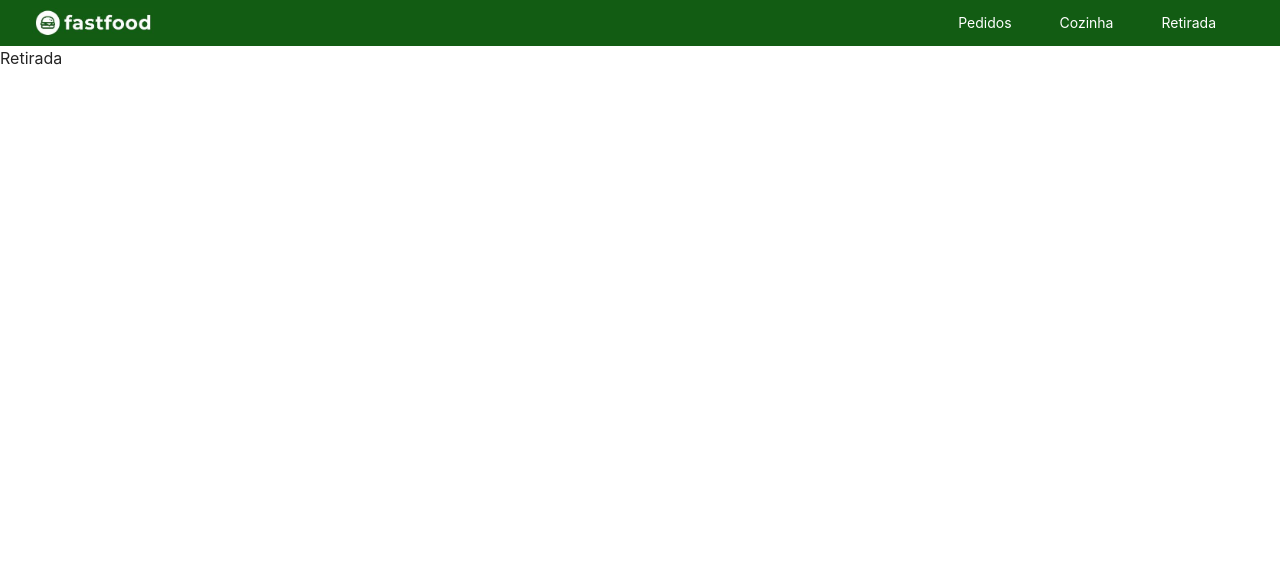
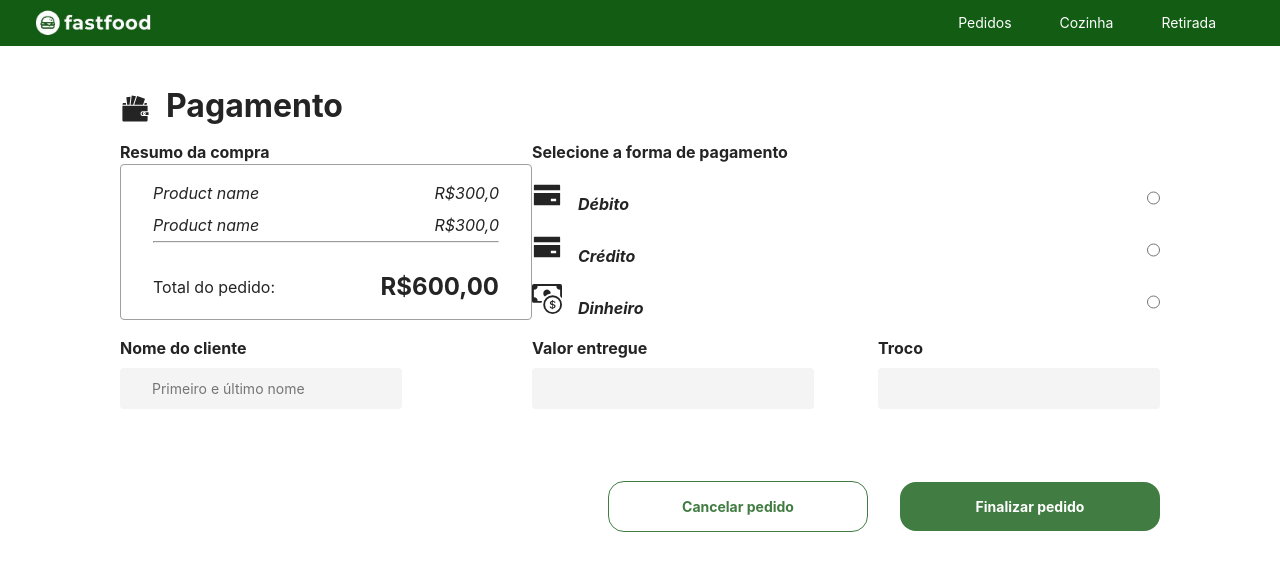
Before and after one commit to andresdslima/devio, a React (Vite) app: page /pagamento in a window 1280 px wide. Shown: the top 570 px of the page. Built offline with nearby package versions, Linux system fonts and the light colour scheme.

Commit message:
feat: payment ui ready

```diff
--- a/package.json
+++ b/package.json
@@ -15,6 +15,7 @@
     "react": "^18.2.0",
     "react-bootstrap": "^2.5.0",
     "react-dom": "^18.2.0",
+    "react-icons": "^4.4.0",
     "react-redux": "^8.0.2",
     "react-router": "^6.3.0",
     "react-router-dom": "^6.3.0",
--- a/src/App.scss
+++ b/src/App.scss
@@ -1,5 +1,4 @@
 :root {
-	max-width: 1440px;
 	font-size: 16px;
 	line-height: 24px;
 	font-weight: 400;
@@ -18,9 +17,14 @@
 	box-sizing: border-box;
 	text-decoration: none;
 	font-family: Inter, Avenir, Helvetica, Arial, sans-serif;
+
+	@media (min-width: 2000px) {
+		font-size: 1.5rem;
+	}
 }
 
 body {
 	min-height: 100vh;
-	min-width: 325px;
+	min-width: 320px;
+	max-width: 2560px;
 }
--- a/src/components/CardProduct/styled.ts
+++ b/src/components/CardProduct/styled.ts
@@ -30,6 +30,11 @@ export const SCardProduct = styled.div`
 		border: 2px solid #125c13;
 	}
 
+	@media (min-width: 2000px) {
+		width: 400px;
+		height: 500px;
+	}
+
 	@media (max-width: 768px) {
 		filter: grayscale(0%);
 	}
--- /dev/null
+++ b/src/components/Payment/index.tsx
@@ -0,0 +1,126 @@
+import React from 'react';
+import { useNavigate } from 'react-router';
+import { GiWallet } from 'react-icons/gi';
+import { AiFillCreditCard } from 'react-icons/ai';
+import { BsCashCoin } from 'react-icons/bs';
+import * as S from './styled';
+
+export default function PaymentComponent() {
+	const navigate = useNavigate();
+
+	return (
+		<S.SContainer>
+			<div>
+				<GiWallet size={30} />
+				<h1>Pagamento</h1>
+			</div>
+			<S.SPaymentContainer>
+				<div>
+					<h4>Resumo da compra</h4>
+					<S.STotalContainer>
+						{/* {products.length !== 0 &&
+							products.map(product => (
+								<div key={product.id}>
+									<em>{product.name}</em>
+									<em>R${product.price}</em>
+								</div>
+							))} */}
+						<div>
+							<em>Product name</em>
+							<em>R$300,0</em>
+						</div>
+						<div>
+							<em>Product name</em>
+							<em>R$300,0</em>
+						</div>
+						<hr />
+						<br />
+						<div>
+							<span>Total do pedido:</span>
+							<h2>R$600,00</h2>
+						</div>
+					</S.STotalContainer>
+					<h4>Nome do cliente</h4>
+					<S.SInput
+						type="text"
+						name="client"
+						id="client"
+						placeholder="Primeiro e último nome"
+					/>
+				</div>
+				<form>
+					<h4>Selecione a forma de pagamento</h4>
+					<S.SPaymentContainer className="mobile">
+						<div>
+							<AiFillCreditCard size={30} />
+							<label htmlFor="debit">
+								<strong>
+									<em>Débito</em>
+								</strong>
+							</label>
+						</div>
+						<input type="radio" name="payment" id="debit" value="Debito" />
+					</S.SPaymentContainer>
+					<S.SPaymentContainer className="mobile">
+						<div>
+							<AiFillCreditCard size={30} />
+							<label htmlFor="credit">
+								<strong>
+									<em>Crédito</em>
+								</strong>
+							</label>
+						</div>
+						<input type="radio" name="payment" id="credit" value="Credito" />
+					</S.SPaymentContainer>
+					<S.SPaymentContainer className="mobile">
+						<div>
+							<BsCashCoin size={30} />
+							<label htmlFor="cash">
+								<strong>
+									<em>Dinheiro</em>
+								</strong>
+							</label>
+						</div>
+						<input type="radio" name="payment" id="cash" value="Dinheiro" />
+					</S.SPaymentContainer>
+					<S.SChangeContainer>
+						<div>
+							<h4>Valor entregue</h4>
+							<S.SInput type="text" name="valor-entregue" id="valor-entregue" />
+						</div>
+						<div>
+							<h4>Troco</h4>
+							<S.SInput type="text" name="troco" id="troco" />
+						</div>
+					</S.SChangeContainer>
+				</form>
+			</S.SPaymentContainer>
+			<S.SButtonContainer>
+				<S.SButton
+					color="#fff"
+					type="button"
+					onClick={() => {
+						localStorage.setItem('products', '[]');
+						navigate('/');
+					}}
+				>
+					Cancelar pedido
+				</S.SButton>
+				<S.SButton
+					color="#125c13"
+					type="button"
+					onClick={() => {
+						// eslint-disable-next-line no-alert
+						alert(
+							'Pedido cadastrado com sucesso!\nSeu pedido foi encaminhado para a cozinha.',
+						);
+						localStorage.setItem('products', '[]');
+						navigate('/');
+					}}
+				>
+					Finalizar pedido
+				</S.SButton>
+			</S.SButtonContainer>
+		</S.SContainer>
+	);
+}
--- /dev/null
+++ b/src/components/Payment/styled.ts
@@ -0,0 +1,156 @@
+import styled from 'styled-components';
+import { Button, Container } from 'react-bootstrap';
+import { ButtonProps } from '../../@types';
+
+export const SContainer = styled(Container)`
+	padding: 3rem 7.5rem;
+	display: flex;
+	flex-direction: column;
+	justify-content: center;
+	width: 100%;
+
+	h1 {
+		margin-left: 1rem;
+	}
+
+	& > div {
+		display: flex;
+	}
+
+	@media (max-width: 768px) {
+		padding: 3rem 2rem;
+	}
+`;
+
+export const SChangeContainer = styled.div`
+	display: flex;
+	align-items: center;
+	justify-content: space-between;
+	gap: 4rem;
+
+	@media (max-width: 425px) {
+		flex-direction: column;
+	}
+`;
+
+export const SButtonContainer = styled.div`
+	display: flex;
+	justify-content: flex-end;
+	align-items: center;
+	gap: 2rem;
+	margin-top: 3rem;
+
+	@media (max-width: 768px) {
+		justify-content: center;
+		align-items: center;
+	}
+`;
+
+export const SButton = styled(Button)<ButtonProps>`
+	background-color: ${props => props.color};
+	color: ${props => (props.color === '#125c13' ? '#fff' : '#125c13')};
+	border: ${props => (props.color === '#fff' ? '1px solid #125c13' : 'none')};
+	padding: 1rem 3rem;
+	border-radius: 1rem;
+	width: 25%;
+	opacity: 0.8;
+	font-size: 0.875rem;
+	font-weight: 700;
+	transition: all 0.3s ease-in-out;
+
+	&:hover {
+		opacity: 1;
+		transform: scale(1.05);
+		cursor: pointer;
+		color: ${props => (props.color === '#125c13' ? '#fff' : '#f00')};
+		border: ${props => (props.color === '#fff' ? '1px solid #f00' : 'none')};
+	}
+
+	@media (max-width: 768px) {
+		padding: 1rem 2rem;
+		width: 75%;
+		margin: 0 auto;
+	}
+
+	@media (max-width: 425px) {
+		padding: 0.5rem 2rem;
+	}
+`;
+
+export const STotalContainer = styled.div`
+	display: flex;
+	flex-direction: column;
+	justify-content: center;
+	border: 1px solid #9f9f9f;
+	border-radius: 0.25rem;
+	padding: 0.75rem 2rem;
+	margin-bottom: 1rem;
+
+	& > div {
+		display: flex;
+		justify-content: space-between;
+		align-items: center;
+	}
+
+	em {
+		margin: 0.25rem 0;
+	}
+
+	span {
+		margin: 0.5rem 0;
+	}
+`;
+
+export const SPaymentContainer = styled.div`
+	display: flex;
+	justify-content: space-between;
+	margin: 1rem 0;
+	width: 100%;
+
+	& > div {
+		width: 45%;
+
+		label {
+			margin-left: 1rem;
+		}
+	}
+
+	@media (max-width: 768px) {
+		flex-direction: column;
+		justify-content: center;
+		text-align: center;
+
+		&.mobile {
+			flex-direction: row;
+			justify-content: space-around;
+			align-items: center;
+			gap: 0;
+
+			div {
+				width: 30%;
+			}
+		}
+
+		div {
+			width: 100%;
+			gap: 1rem;
+		}
+	}
+
+	@media (max-width: 425px) {
+		&.mobile {
+			div {
+				width: 40%;
+			}
+		}
+	}
+`;
+
+export const SInput = styled.input`
+	border-radius: 0.25rem;
+	border: none;
+	padding: 0.75rem 2rem;
+	background-color: #f4f4f4;
+	font-size: 0.875rem;
+	margin: 0.5rem auto;
+`;
--- /dev/null
+++ b/src/pages/Payment/index.tsx
@@ -0,0 +1,12 @@
+import React from 'react';
+import Header from '../../components/Header';
+import PaymentComponent from '../../components/Payment';
+
+export default function Payment() {
+	return (
+		<>
+			<Header />
+			<PaymentComponent />
+		</>
+	);
+}
--- a/src/routes.tsx
+++ b/src/routes.tsx
@@ -4,6 +4,7 @@ import ScrollToTop from './components/ScrollToTop';
 import Home from './pages/Home';
 import Kitchen from './pages/Kitchen';
 import Orders from './pages/Orders';
+import Payment from './pages/Payment';
 
 export default function AppRoutes(): JSX.Element {
 	return (
@@ -13,7 +14,7 @@ export default function AppRoutes(): JSX.Element {
 					<Route path="/" element={<Home />} />
 					<Route path="/cozinha" element={<Kitchen />} />
 					<Route path="/retirada" element={<Orders />} />
-					<Route path="/pagamento" element={<Orders />} />
+					<Route path="/pagamento" element={<Payment />} />
 				</Routes>
 			</ScrollToTop>
 		</Router>
```
Also changed, not shown: src/@types/index.ts (+5 -2 lines), .eslintrc.json, 1 other file (tests, documents, lock files or other folders).
